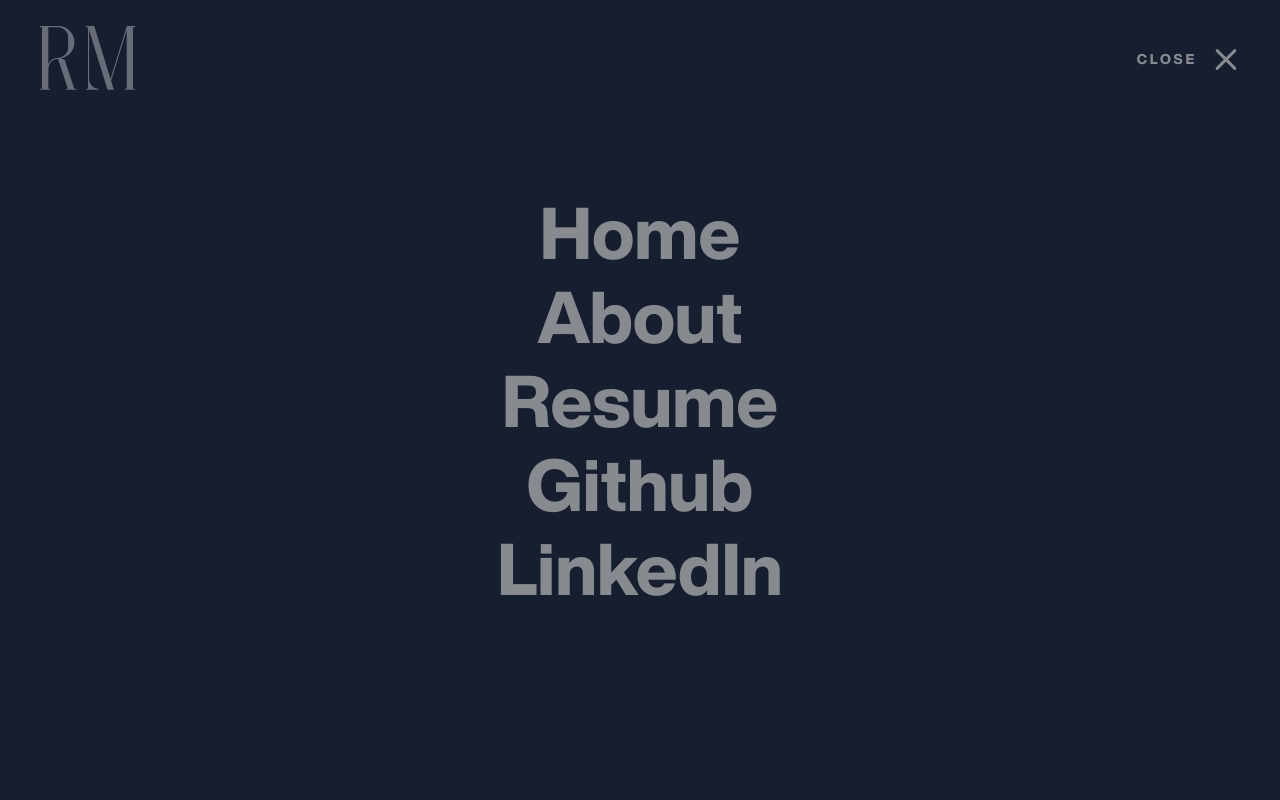
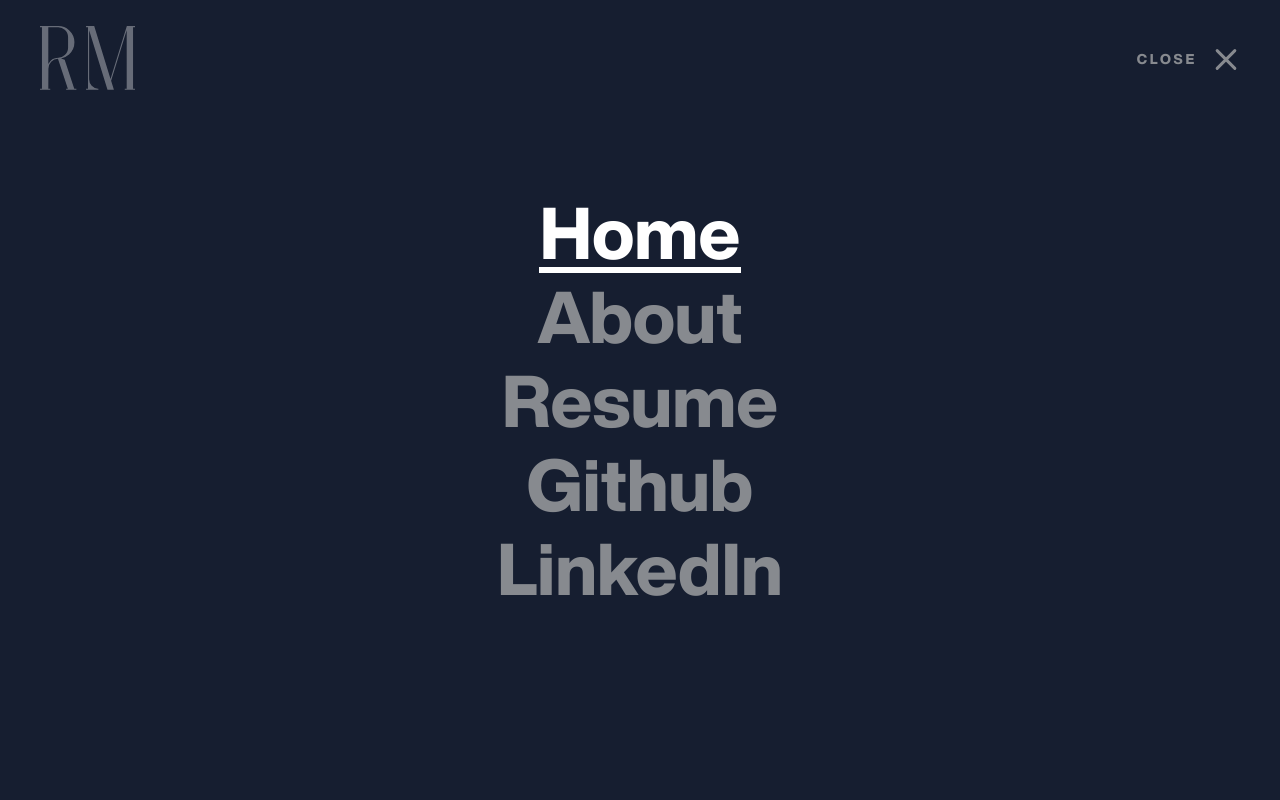
Before and after one commit to roimalka10/portfolio-2022, a React (Create React App) app: page / in a window 1280 px wide. Both pictures are taken after a click on the element "MENU". Shown: the top 800 px of the page. Built offline with nearby package versions, Linux system fonts and the light colour scheme.

Commit message:
added color change for nav when page matches route

```diff
--- a/package.json
+++ b/package.json
@@ -3,6 +3,7 @@
   "version": "0.1.0",
   "private": true,
   "dependencies": {
+    "@emailjs/browser": "^3.10.0",
     "@testing-library/jest-dom": "^5.16.5",
     "@testing-library/react": "^13.4.0",
     "@testing-library/user-event": "^13.5.0",
--- a/src/components/Header.js
+++ b/src/components/Header.js
@@ -1,6 +1,6 @@
 import React, { useState } from "react";
 import "../css/header.css";
-import { Link } from "react-router-dom";
+import { Link, NavLink } from "react-router-dom";
 import { motion } from "framer-motion";
 import resume from "../images/roimalkaCV-2.pdf";
 
@@ -35,7 +35,7 @@
       animate={{ opacity: 1 }}
       transition={{ duration: 0.6, delay: 0.6, type: "tween" }}
     >
-      <Link activeClass="active" to="/" className="logo">
+      <NavLink to="/" className="logo">
         <svg
           xmlns="http://www.w3.org/2000/svg"
           width="383.41"
@@ -48,7 +48,7 @@
             transform="translate(-18.585 386.476)"
           />
         </svg>
-      </Link>
+      </NavLink>
       <motion.ul
         onClick={handleClick}
         className={showMenu ? "menu active" : "menu"}
@@ -64,36 +64,37 @@
             <span className="bar"></span>
           </div>
         </div>
-        <motion.li activeClass="active" onClick={handleClick}>
-          <Link to="/">
+        <motion.li onClick={handleClick}>
+          <NavLink
+            end
+            to="/"
+            className={({ isActive }) => (isActive ? "active" : "inactive")}
+          >
             <span>Home</span>
-          </Link>
+          </NavLink>
         </motion.li>
-        <motion.li
-          activeClass="active"
-          className="span-contact"
-          onClick={handleClick}
-        >
-          <Link to="/about">
+        <motion.li onClick={handleClick}>
+          <NavLink
+            to="/about"
+            className={({ isActive }) => (isActive ? "active" : "inactive")}
+          >
             <span>About</span>
-          </Link>
+          </NavLink>
         </motion.li>
-        <motion.li
-          activeClass="active"
-          className="span-resume"
-          href={resume}
-          download
-        >
-          <span>Resume</span>
+        <motion.li className="span-resume">
+          <a href={resume} download>
+            <span>Resume</span>
+          </a>
         </motion.li>
-        <motion.li href="https://github.com/roimalka10" target="_blank">
-          <span>Github</span>
+        <motion.li>
+          <a href="https://github.com/roimalka10" target="_blank">
+            <span>Github</span>
+          </a>
         </motion.li>
-        <motion.li
-          href="https://www.linkedin.com/in/roi-malka/"
-          target="_blank"
-        >
-          <span>LinkedIn</span>
+        <motion.li>
+          <a href="https://www.linkedin.com/in/roi-malka/" target="_blank">
+            <span>LinkedIn</span>
+          </a>
         </motion.li>
         <div className="logo">
           <svg
--- a/src/css/header.css
+++ b/src/css/header.css
@@ -172,24 +172,15 @@
   position: absolute;
   width: 100%;
   height: 100%;
-  background: #131e33;
+  background: var(--blue);
   z-index: -1;
   opacity: 0;
-}
-
-.header .menu:hover li {
-  color: var(--gray);
-}
-
-.header .menu:hover li:hover {
-  color: #fff;
 }
 
 .header .menu li {
   margin: 6px 0;
   text-decoration: none;
   color: var(--gray);
-  color: #fff;
   cursor: pointer;
   opacity: 0;
   transition: opacity 0.4s, color 0.2s;
@@ -336,6 +327,14 @@
   transition: all 0.35s cubic-bezier(0.694, 0.048, 0.335, 1);
 }
 
+.header .menu li > a.active {
+  color: #fff;
+}
+
+.header .menu li > a.active span::after {
+  width: 100%;
+}
+
 @media (min-width: 768px) {
   .header .menu li span:hover:before,
   .header .menu li span:hover:after,
@@ -343,10 +342,6 @@
     left: 0;
     width: 100%;
   }
-}
-
-.header .menu li.section-link.active {
-  color: #fff;
 }
 
 @media (max-width: 767px) {
```
Also changed, not shown: 1 other file (tests, documents, lock files or other folders).
